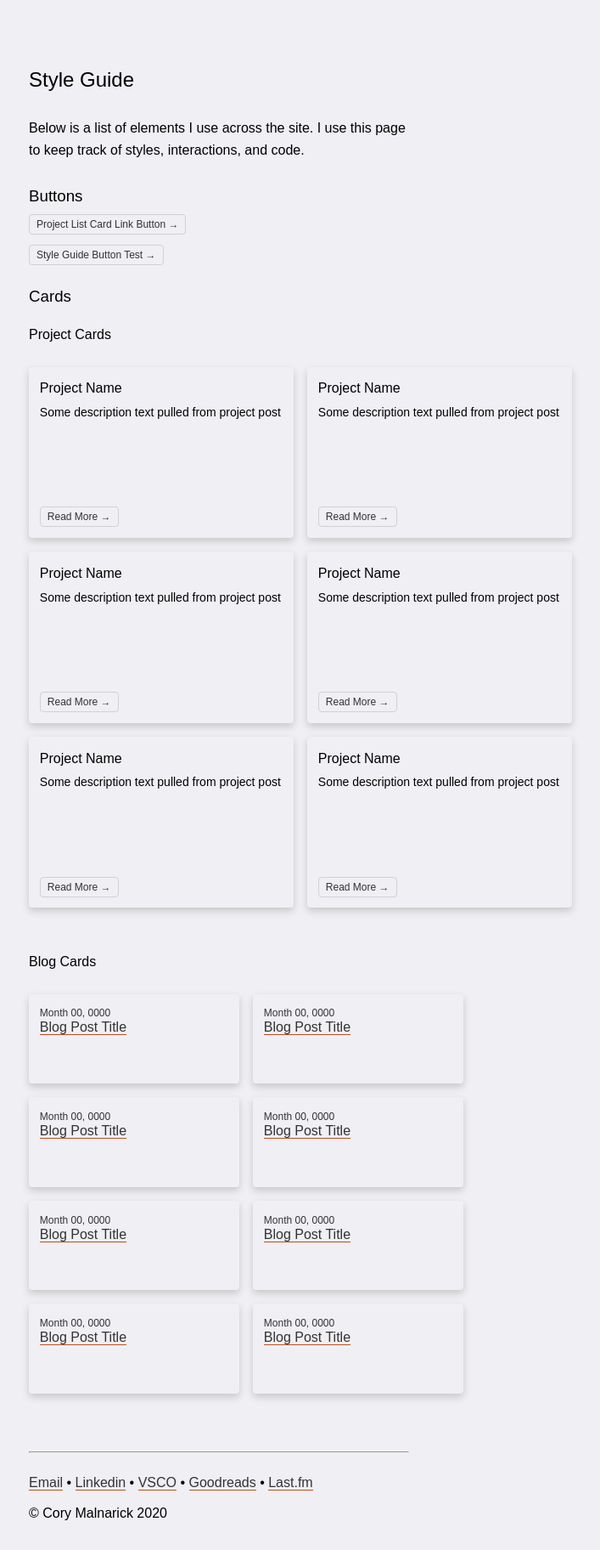
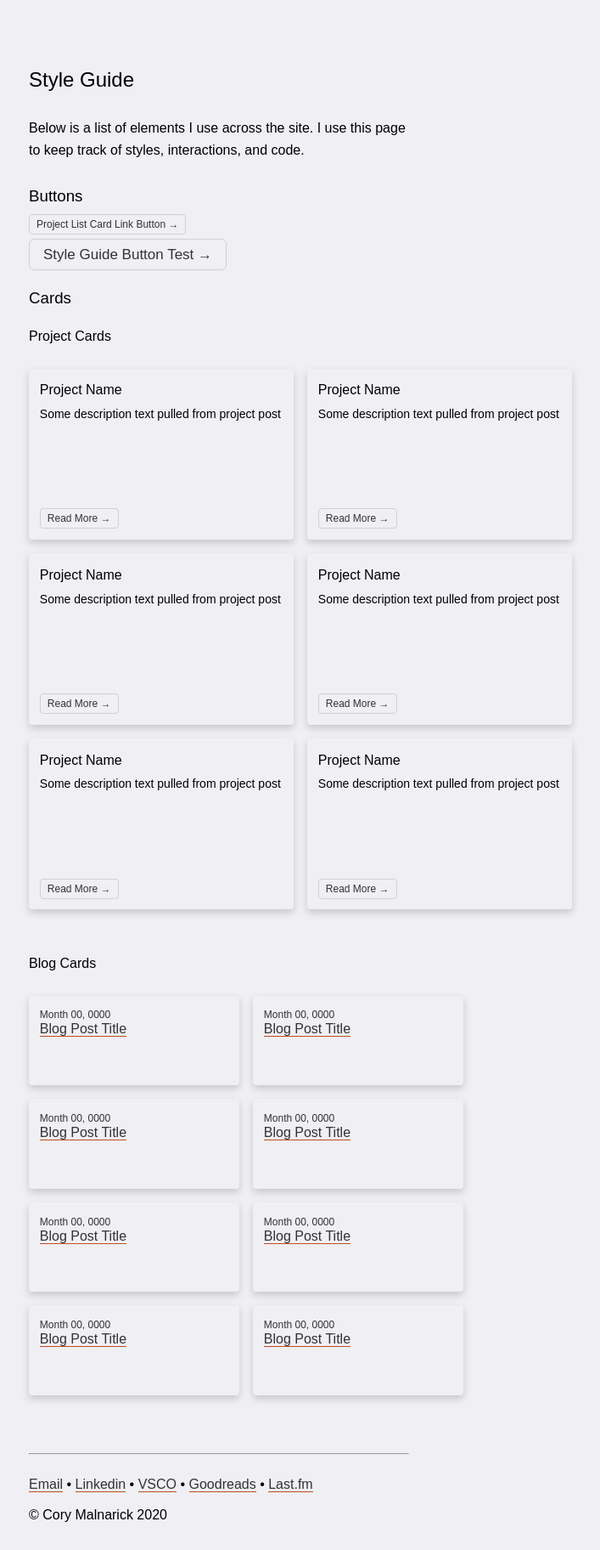
Before and after one commit to foundmonster/foundmonster.github.io, a Jekyll site: the page built from styleguide.html, in a window 1280 px wide. Shown: the whole page at 85% size, without its empty margins (30-737 px from the left). Built offline with Jekyll 4.4.1, drawn with Linux system fonts in a browser that asks for light colours; some web fonts are replaced.

Commit message:
updating button test style

```diff
--- a/_sass/main.scss
+++ b/_sass/main.scss
@@ -364,34 +364,33 @@ a:active.projectlistlinkforstyleguide {
 
 a:link.buttonforstyleguidetest {
     text-decoration: none;
-    font-size: 12px;
-    padding: 4px 8px;
+    font-size: 17px;
+    padding: 8px 16px;
     border-style: solid;
     border-width: 1px;
     border-color: #d2d2d2;
-    border-radius: 4px;
+    border-radius: 6px;
 }
 
 a:hover.buttonforstyleguidetest {
     text-decoration: none;
-    font-size: 12px;
     color: #333;
     background-color: #DFDFE3;
 }
 
 a:visited.buttonforstyleguidetest {
     text-decoration: none;
-    font-size: 12px;
-    padding: 4px 8px;
+    font-size: 17px;
+    padding: 8px 16px;
     border-style: solid;
     border-width: 1px;
     border-color: #d2d2d2;
-    border-radius: 4px;
+    border-radius: 6px;
 }
 
 a:active.buttonforstyleguidetest {
     text-decoration: none;
-    font-size: 12px;
+    font-size: 17px;
     font-color: rgb(115, 115, 115);
     opacity: 0.2;
 }
```
